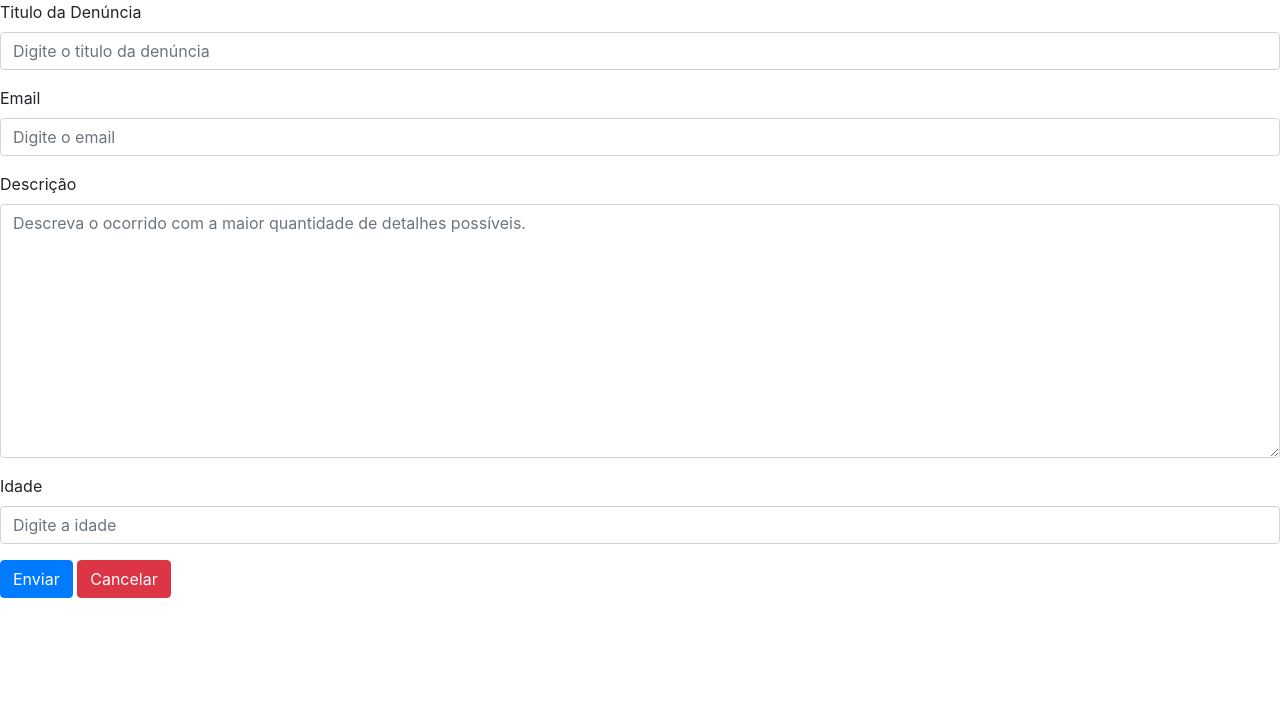
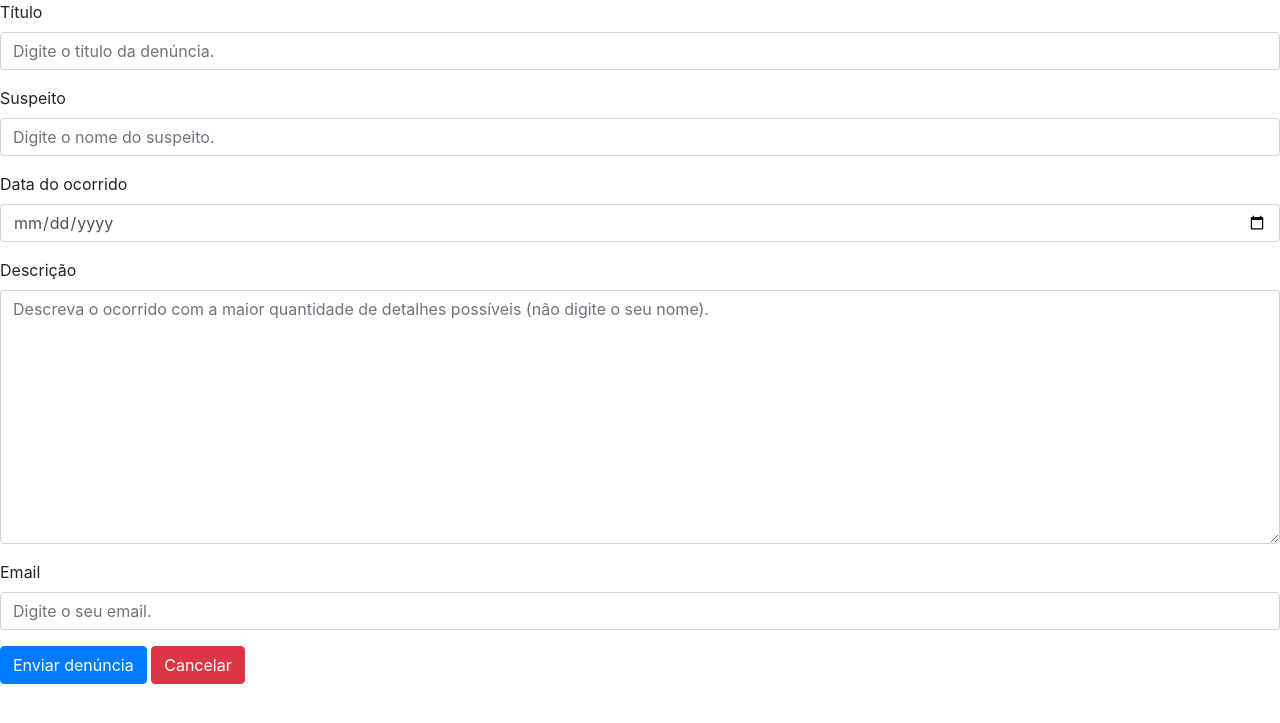
Before and after one commit to JGSMoreira/Denunciei, a PHP site: page /cadastros/Denuncia/cadastrar.php in a window 1280 px wide. Shown: the top 723 px of the page. Run offline with PHP 8.4, Linux system fonts and the light colour scheme.

Commit message:
BD - pronto

```diff
--- a/cadastros/Denuncia/cadastrar.php
+++ b/cadastros/Denuncia/cadastrar.php
@@ -15,26 +15,31 @@ $titulo = "Fazer Denúncia";
    <body>
      <form method="post" action="cadastrar_bo_salvar.php">
        <div class="form-group">
-         <label for="nome">Titulo da Denúncia</label>
-         <input type="text" class="form-control" name="titulo"  placeholder="Digite o titulo da denúncia">
+         <label for="nome">Título</label>
+         <input type="text" class="form-control" name="titulo"  placeholder="Digite o titulo da denúncia.">
+       </div>
+
+       <div class="form-group">
+         <label for="suspeito">Suspeito</label>
+         <input type="text" class="form-control" name="suspeito" placeholder="Digite o nome do suspeito.">
+       </div>
+
+       <div class="form-group">
+         <label for="data">Data do ocorrido</label>
+         <input type="date" class="form-control" name="data"  placeholder="Digite a data do ocorrido.">
        </div>
 
       <div class="form-group">
-        <label for="email">Email</label>
-        <input type="email" class="form-control" name="email"  placeholder="Digite o email">
+         <label for="descricao">Descrição</label>
+         <textarea rows="10" cols="30" class="form-control" name="descricao"  placeholder="Descreva o ocorrido com a maior quantidade de detalhes possíveis (não digite o seu nome)."></textarea>
       </div>
 
       <div class="form-group">
-         <label for="descricao">Descrição</label>
-         <textarea rows="10" cols="30" class="form-control" name="descricao"  placeholder="Descreva o ocorrido com a maior quantidade de detalhes possíveis."></textarea>
+        <label for="email">Email</label>
+        <input type="email" class="form-control" name="email"  placeholder="Digite o seu email.">
       </div>
 
-      <div class="form-group">
-        <label for="idade">Idade</label>
-        <input type="number" class="form-control" id='idade' name="idade" placeholder="Digite a idade">
-      </div>
-
-      <button type="submit" class="btn btn-primary">Enviar</button>
+      <button type="submit" class="btn btn-primary">Enviar denúncia</button>
       <a href="consulta.php" class="btn btn-danger">Cancelar</a>
 </form>
 
```
Also changed, not shown: cadastros/Denuncia/salvar.php (added, +34 -0 lines), psinu.sql (+33 -0 lines).
